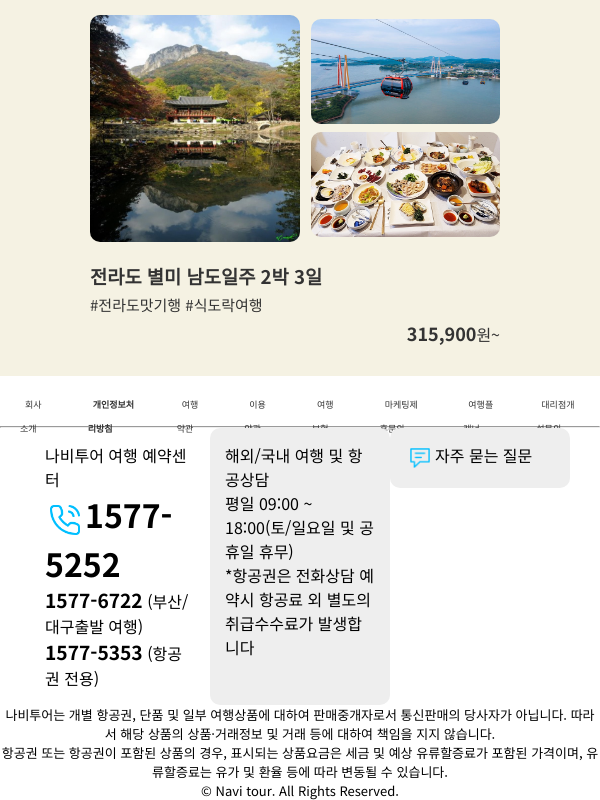
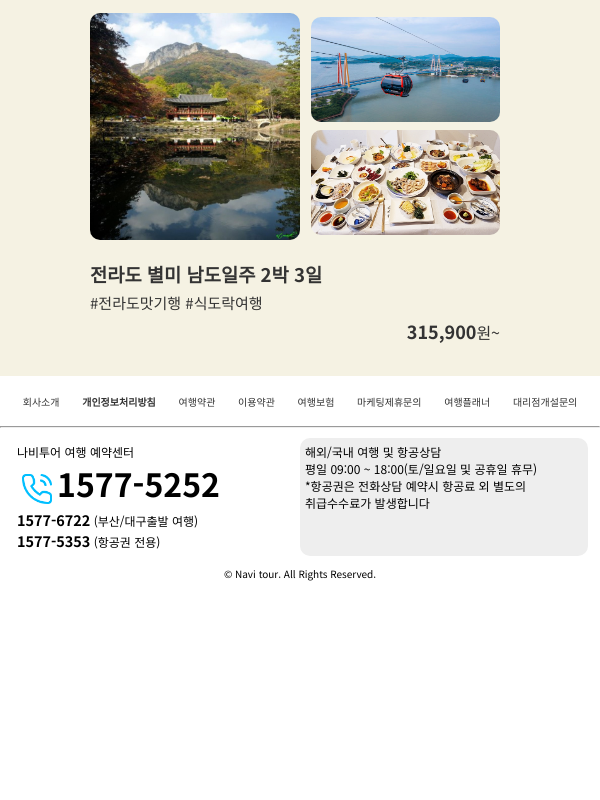
Before and after one commit to mnz0y/project_2, a plain HTML site: page index.html in a window 600 px wide. Shown: the part 5666-6466 px from the top of the page. After the commit the page ends 6247 px from the top, so only its background shows below. Drawn offline with nearby package versions, Linux system fonts and the light colour scheme.

Commit message:
20240124-2

```diff
--- a/css/commom.css
+++ b/css/commom.css
@@ -40,7 +40,8 @@ header {
     height: 100px;
 
 }
-header .container{
+
+header .container {
     display: flex;
     justify-content: space-between;
     align-items: center;
@@ -80,7 +81,7 @@ header .container{
     padding: 5px 10px;
 }
 
-.logo span button img{
+.logo span button img {
     width: 30px;
     height: 30px;
 
@@ -105,15 +106,18 @@ header .container{
     align-items: flex-end;
 
 }
-.icon p:hover{
+
+.icon p:hover {
     color: #01bfff;
     transition: 0.5s;
 }
-.icon a img{
+
+.icon a img {
     width: 20px;
     height: 20px;
 }
-header>.container>a{
+
+header>.container>a {
     display: none;
 }
 
@@ -124,26 +128,32 @@ nav {
     width: 100%;
     height: 50px;
 }
-nav .container{
+
+nav .container {
     display: flex;
     flex-flow: row wrap;
     align-items: center;
 }
-nav .container img{
+
+nav .container img {
     cursor: pointer;
 }
-nav .container>ul{
+
+nav .container>ul {
     display: flex;
 }
-nav .container>ul>li>a{
+
+nav .container>ul>li>a {
     display: inline-block;
     padding: 13px;
     transition: 0.5s;
 }
-nav .container>ul>li>a:hover{
+
+nav .container>ul>li>a:hover {
     color: #01bfff;
 }
-.menu{
+
+.menu {
     width: 100%;
     height: 250px;
     z-index: 5;
@@ -151,14 +161,17 @@ nav .container>ul>li>a:hover{
     background-color: white;
     justify-content: flex-start;
 }
-.menu{
+
+.menu {
     display: none;
 }
-.list{
+
+.list {
     margin: 0 30px;
     width: 10%;
 }
-.list dl dt{
+
+.list dl dt {
     border-bottom: 2px solid #555;
     font-size: large;
     font-weight: bold;
@@ -166,7 +179,7 @@ nav .container>ul>li>a:hover{
 
 }
 
-.list dl dd li{
+.list dl dd li {
     padding: 5px 0;
 }
 
@@ -174,174 +187,240 @@ nav .container>ul>li>a:hover{
 
 
 
-/* 풋터 */
+/* 풋터 네비*/
 .footernav {
     width: 100%;
     height: 50px;
 }
-.footernav ul{
+
+.footernav ul {
     display: flex;
 }
-.footernav ul li{
+
+.footernav ul li {
     padding: 13px 20px;
 }
-.footernav ul li a:hover{
+
+.footernav ul li a:hover {
     text-decoration: underline;
 }
+
+/* 풋터 */
 
 footer {
     width: 100%;
     height: 300px;
 }
-footer .container{
+
+footer .container {
     display: flex;
     align-content: space-around;
     justify-content: space-around;
 
 }
 
-.textbox7{
+.textbox7 {
     width: 30%;
 }
 
-.textbox7:nth-of-type(2){
+.textbox7:nth-of-type(2) {
     background-color: #eee;
     border-radius: 10px;
 
 }
-.textbox7 p{
+
+.textbox7 p {
     padding: 15px;
 }
-.textbox7 p b{
+
+.textbox7 p b {
     font-size: larger;
 }
-.textbox7 p b:nth-of-type(1){
+
+.textbox7 p b:nth-of-type(1) {
     font-size: xx-large;
 }
-.textbox7 p b img{
+
+.textbox7 p b img {
     width: 30px;
     height: 30px;
     vertical-align: middle;
     margin: 5px;
 }
-.textbox7:nth-of-type(3) p img{
+
+.textbox7:nth-of-type(3) p img {
     width: 20px;
     height: 20px;
     vertical-align: middle;
     margin: 5px;
 }
-.textbox7:nth-of-type(3) p{
+
+.textbox7:nth-of-type(3) p {
     background-color: #eee;
     border-radius: 10px;
 }
 
 
-.copyright{
+.copyright {
     width: 100%;
     font-size: 13px;
     text-align: center;
 }
 
 @media (max-width:749px) {
+
     /* 헤더 */
     .container {
         width: 100%;
     }
-    .icon{
+
+    .icon {
         display: none;
     }
-    header>.container>a{
+
+    header>.container>a {
         display: inline-block;
     }
-    nav{display: none;}
+
+    nav {
+        display: none;
+    }
+
+
+    /* 풋터 네비 */
+
+    .footernav{
+        height: auto;
+    }
+
+    .footernav ul {
+        width: 100%;
+        height: 50px;
+        justify-content: space-evenly;
+        align-items: center;
+    }
+
+    .footernav ul li {
+        padding: 0;
+        font-size: 10px;
+    }
+
 
     /* 풋터 */
+
+    footer {
+        height: auto;
+    }
+
+    footer .container {
+        width: 100%;
+        display: flex;
+        flex-wrap: wrap;
+        align-content: space-evenly;
+        justify-content: space-around;
+
+    }
+
+    .textbox7 {
+        width: 48%;
+        margin: 10px 0;
+    }
+
+    .textbox7 p {
+        font-size: 12px;
+        padding: 5px;
+    }
+
+    .textbox7:nth-of-type(3) {
+        display: none;
+    }
+
+    .copyright {
+        width: 100%;
+        font-size: 10px;
+        text-align: center;
+    }
+
+    .copyright span {
+        display: none;
+    }
+
+
+}
+
+@media (min-width:750px) and (max-width:1216px) {
+
+    /* 헤더 */
+    .container {
+        width: 100%;
+    }
+
+    .icon {
+        display: none;
+    }
+
+    header>.container>a {
+        display: inline-block;
+    }
+
+    nav {
+        display: none;
+    }
+
+
+    /* 풋터 네비 */
     .footernav {
+        height: auto;
+    }
+
+    .footernav ul {
         width: 100%;
         height: 50px;
-}
-.footernav ul{
-    display: flex;
+        justify-content: space-evenly;
+        align-items: center;
     }
 
-.footernav ul li a{
-    font-size: 9px;
-    padding: 5px 5px;
-
-}
-.footernav ul li a:hover{
-    text-decoration: underline;
+    .footernav ul li {
+        padding:0;
+        font-size: 15px;
     }
 
 
 
+
+    /* 풋터 */
+
     footer {
-    width: 100%;
-    height: 300px;
+        height: auto;
     }
-footer .container{
+
+    footer .container {
         display: flex;
         align-content: space-around;
         justify-content: space-around;
 
     }
 
-.textbox7{
-    width: 30%;
+    .textbox7 {
+        width: 45%;
+        margin: 1%;
     }
 
-.textbox7:nth-of-type(2){
-    background-color: #eee;
-    border-radius: 10px;
+    .textbox7:nth-of-type(2) {
+        font-size: 15.5px;
 
-}
-.textbox7 p{
-    padding: 15px;
-}
-.textbox7 p b{
-    font-size: larger;
-}
-.textbox7 p b:nth-of-type(1){
-    font-size: xx-large;
-}
-.textbox7 p b img{
-    width: 30px;
-    height: 30px;
-    vertical-align: middle;
-    margin: 5px;
-}
-.textbox7:nth-of-type(3) p img{
-    width: 20px;
-    height: 20px;
-    vertical-align: middle;
-    margin: 5px;
-}
-.textbox7:nth-of-type(3) p{
-    background-color: #eee;
-    border-radius: 10px;
     }
 
 
-.copyright{
-    width: 100%;
-    font-size: 13px;
-    text-align: center;
+
+    .textbox7:nth-of-type(3){
+        width: 92%;
     }
 
 
-}
-@media (min-width:600px) and (max-width:1216px) {
-    /* 헤더 */
-    .container {
-        width: 100%;
-    }
-    .icon{
-        display: none;
-    }
-    header>.container>a{
-        display: inline-block;
-    }
-    nav{display: none;}
+    .copyright {
+        width: 99%;
+        font-size: 9.5px;}
 
 
 }
--- a/css/main copy.css
+++ b/css/main copy.css
@@ -1073,7 +1073,10 @@ video {
 }
 .leftbox ul{
     display: flex;
-    justify-content: space-between;
+}
+.leftbox ul li{
+    width: 150px;
+    margin: 10px
 }
 
 
--- a/index.html
+++ b/index.html
@@ -574,12 +574,11 @@
                         <p><img src="img/icon7.png" alt="icon">자주 묻는 질문</p>
                     </div>
                     <p class="copyright">
-                        나비투어는 개별 항공권, 단품 및 일부 여행상품에 대하여 판매중개자로서 통신판매의 당사자가 아닙니다. 따라서 해당 상품의 상품·거래정보 및 거래 등에 대하여 책임을 지지
+                        <span>나비투어는 개별 항공권, 단품 및 일부 여행상품에 대하여 판매중개자로서 통신판매의 당사자가 아닙니다. 따라서 해당 상품의 상품·거래정보 및 거래 등에 대하여 책임을 지지
                         않습니다. <br>
                         항공권 또는 항공권이 포함된 상품의 경우, 표시되는 상품요금은 세금 및 예상 유류할증료가 포함된 가격이며, 유류할증료는 유가 및 환율 등에 따라 변동될 수 있습니다.
-                        <br>
-                        ©
-                        Navi tour. All Rights Reserved.
+                        <br></span>
+                        © Navi tour. All Rights Reserved.
                     </p>
                 </div>
             </footer>
```
Lines whose indentation alone changed are shown as unchanged.
